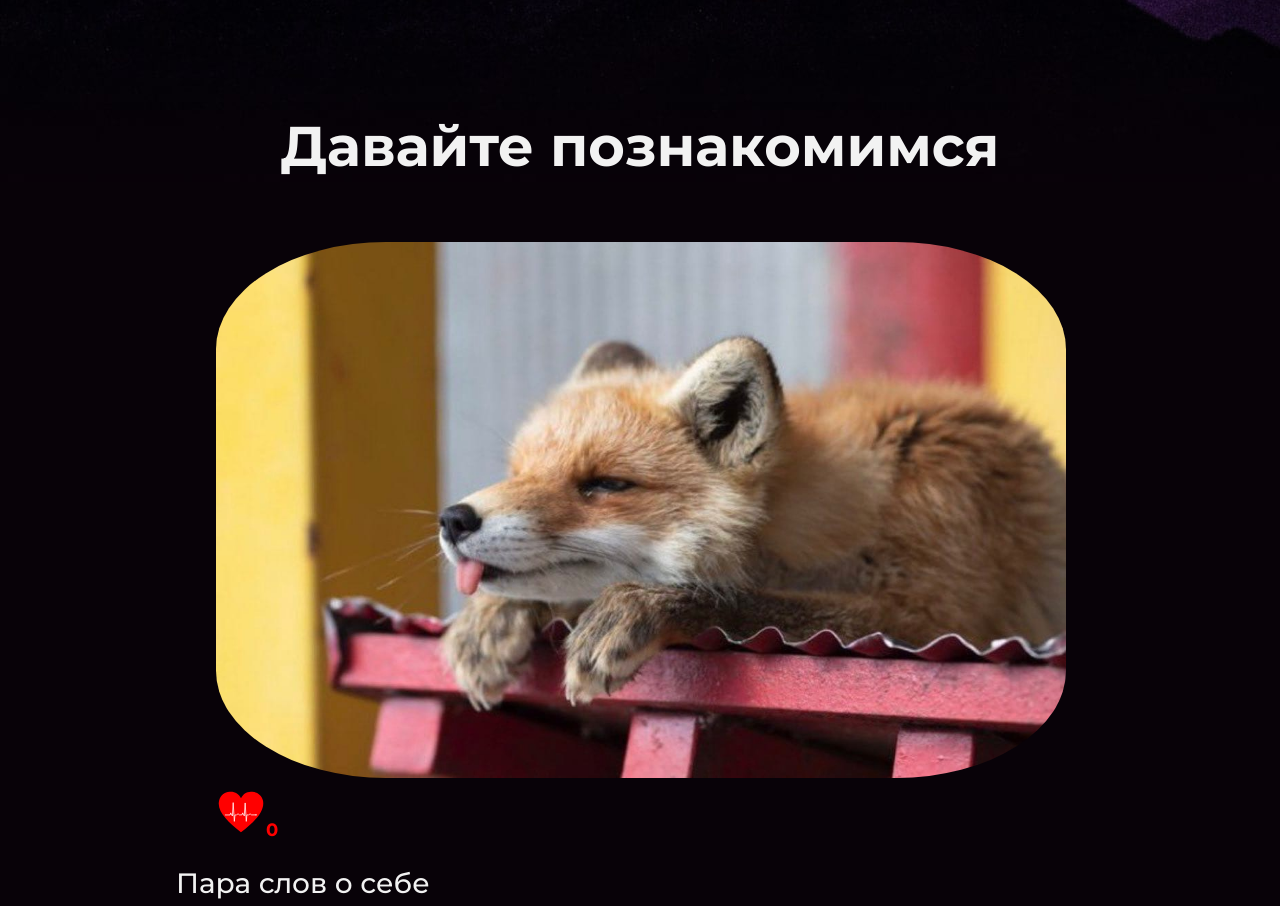
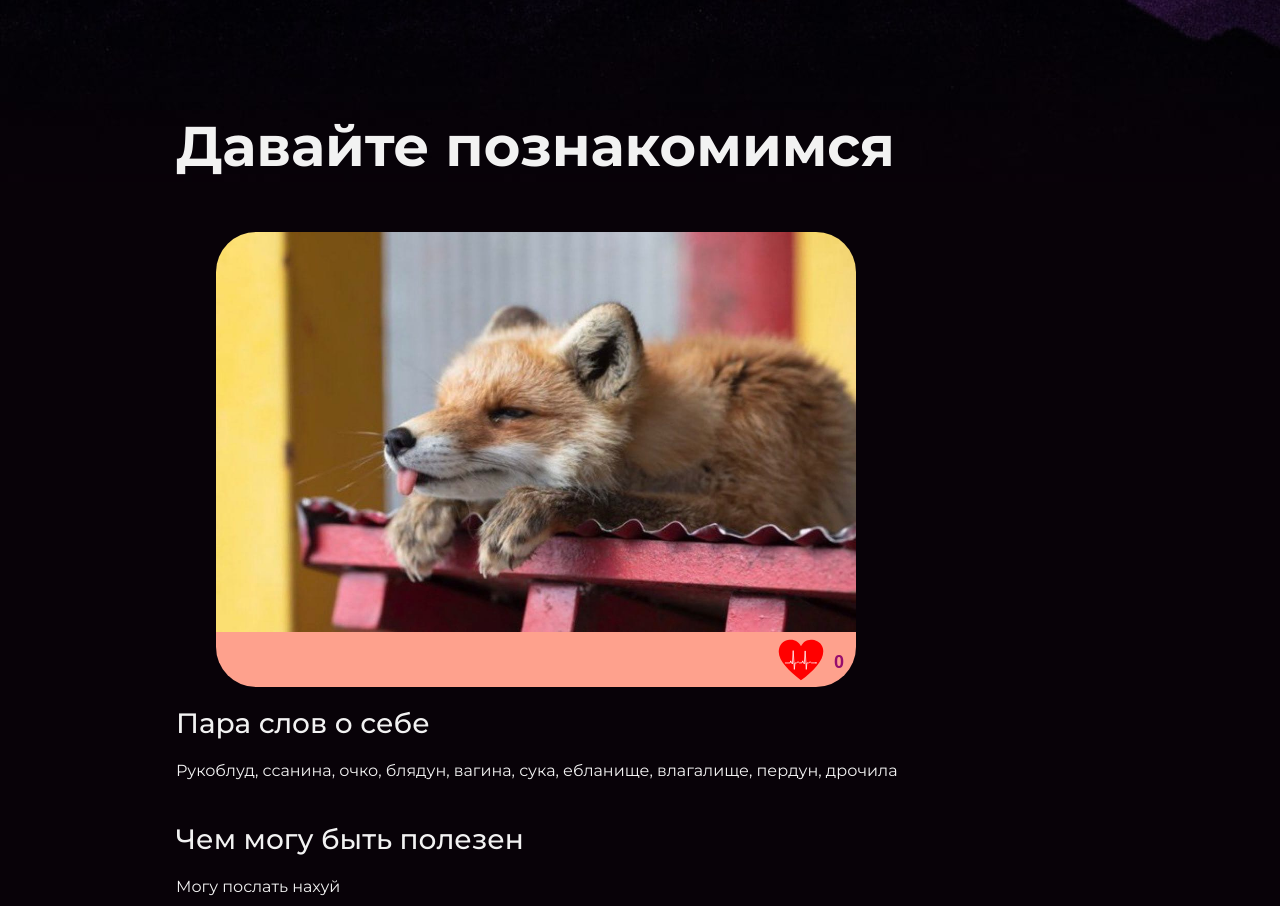
Before and after one commit to Foxwelt/kek, a plain HTML site: page index.html in a window 1280 px wide. Shown: the part 818-1724 px from the top of the page. Drawn offline with Linux system fonts and the light colour scheme.

Commit message:
Add files via upload

```diff
--- a/index.html
+++ b/index.html
@@ -24,10 +24,12 @@
     <section class="intro">
       <h2 class="subheading">Давайте познакомимся</h2>
       <figure>
-
+        <div class ="likes">
         <img src="./img/fox.jpg" class="user-image"  width="850" height="536" alt="Максек был здесь">
 
-        <button class="heart" type="button" ></button><span class="counter"></span>
+       <span class="frame"><button class="heart" type="button" ><span class="counter"></span></button></span>
+
+        </div>
       </figure>
 
       <h3>Пара слов о себе</h3>
--- a/style.css
+++ b/style.css
@@ -73,16 +73,22 @@ body {
 }
 
 .subheading {
-  margin: 0 0 56px;
+  margin-left: 0px;
+
   font-size: 56px;
   line-height: 80px;
-  text-align: center;
+  text-align: left;
 }
 
 .user-image {
-  border-radius: 20%;
+  border-top-right-radius: 40px;
+  border-top-left-radius: 40px;
   margin: 0 0 0px;
   text-align: center;
+  width: 640px;
+  height: 400px;
+
+
 }
 
 .intro h3,
@@ -202,6 +208,8 @@ button{
 }
 
 .heart{
+  margin-left: auto;
+  margin-right: auto;
   width: 50px;
   height: 50px;
   background-image: url("./img/heart3.svg");
@@ -217,7 +225,27 @@ button{
 }
 
 .counter{
+
+  margin: 50px;
   font-size: large;
-  color: red;
+  color: rgb(151, 12, 109);
   font-weight: bold;
 }
+
+
+.likes{
+  justify-content: left;
+display: grid;
+
+
+}
+
+.frame{
+  padding-top: 5px;
+padding-right: 30px;
+border-bottom-left-radius: 40px;
+border-bottom-right-radius: 40px;
+background-color: #fea18d;
+height: 50px;
+text-align: right;
+}
```
